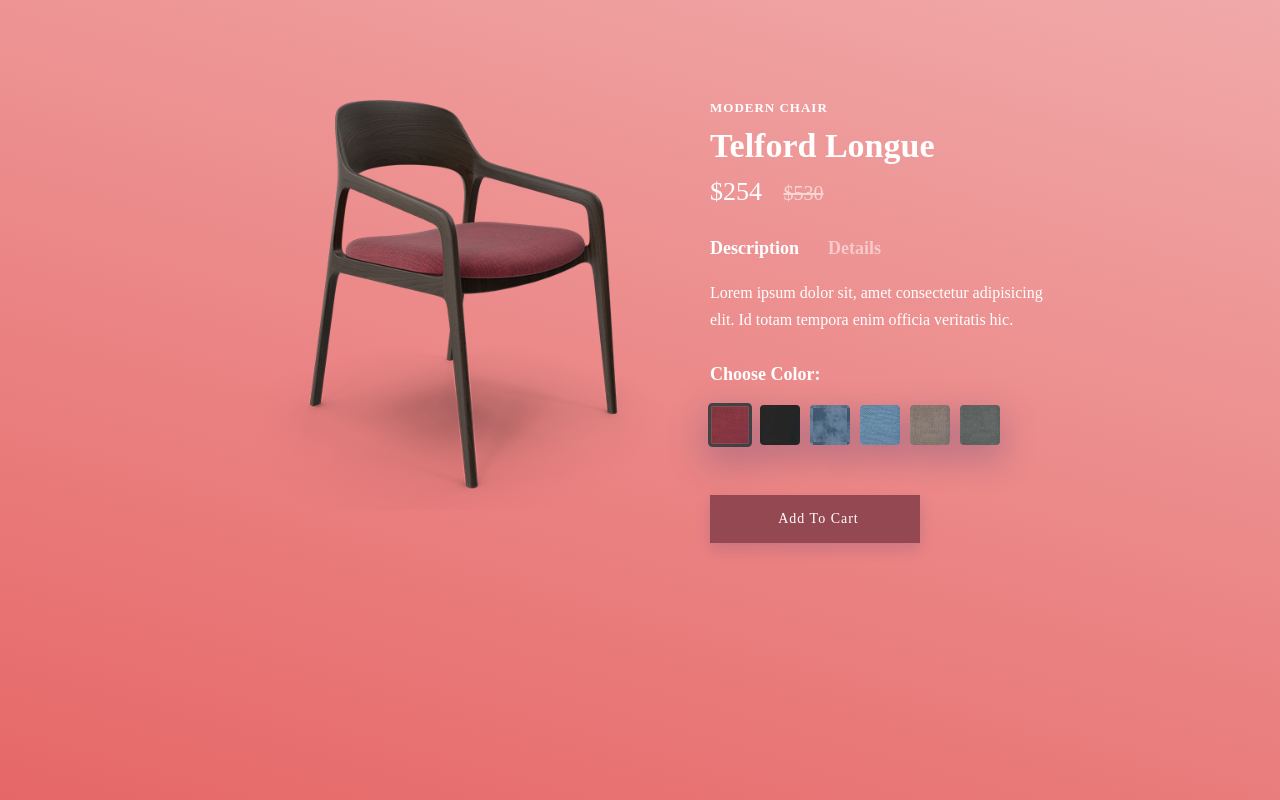
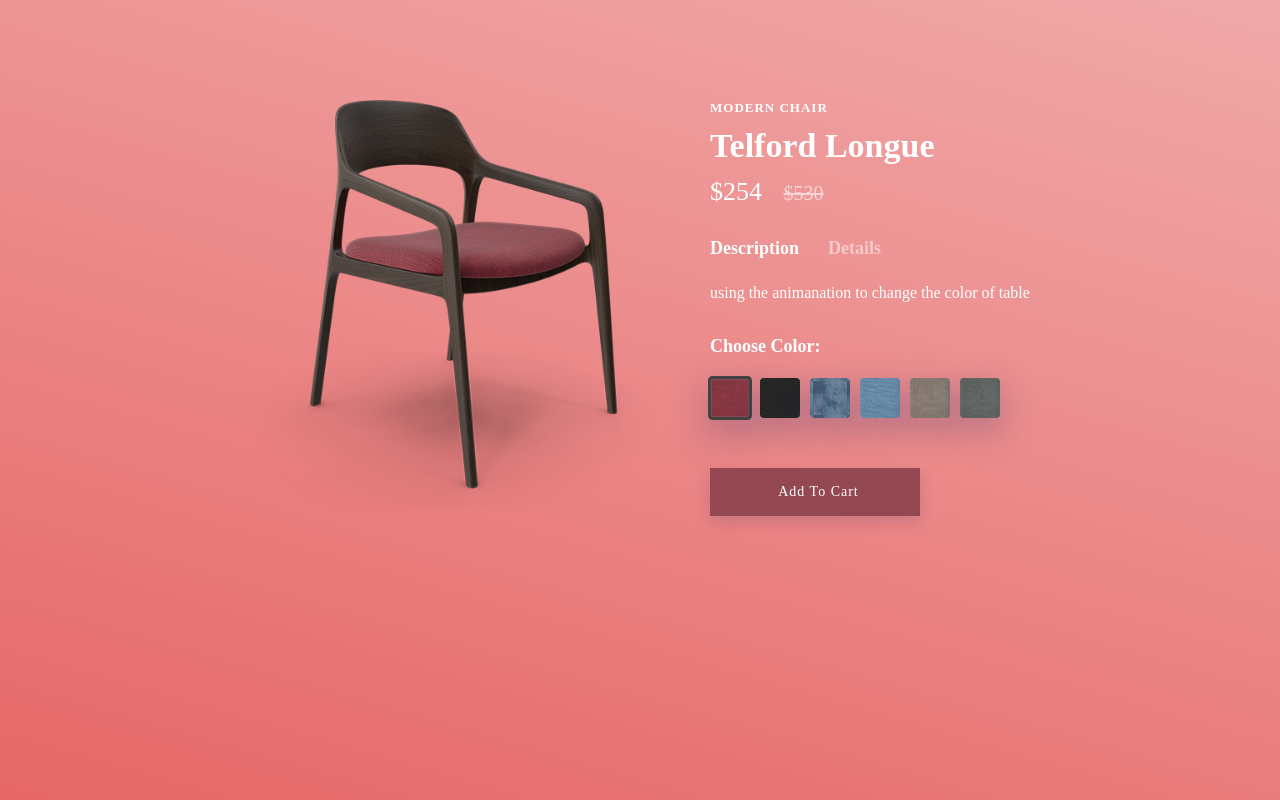
Before and after one commit to ParthPatidar18/Modern-Chair, a plain HTML site: page 09 - Modern Chair/index.html in a window 1280 px wide. Drawn offline with nearby package versions, Linux system fonts and the light colour scheme.

Commit message:
Update index.html

```diff
--- a/09 - Modern Chair/index.html
+++ b/09 - Modern Chair/index.html
@@ -27,8 +27,7 @@
 					<label for="desc2">Details</label>
 					<div class="sectionFluid descSec accor1">
 						<p>
-							Lorem ipsum dolor sit, amet consectetur adipisicing elit. Id totam tempora enim officia
-							veritatis hic.
+							using the animanation to change the color of table
 						</p>
 					</div>
 					<div class="sectionFluid descSec accor2">
```
